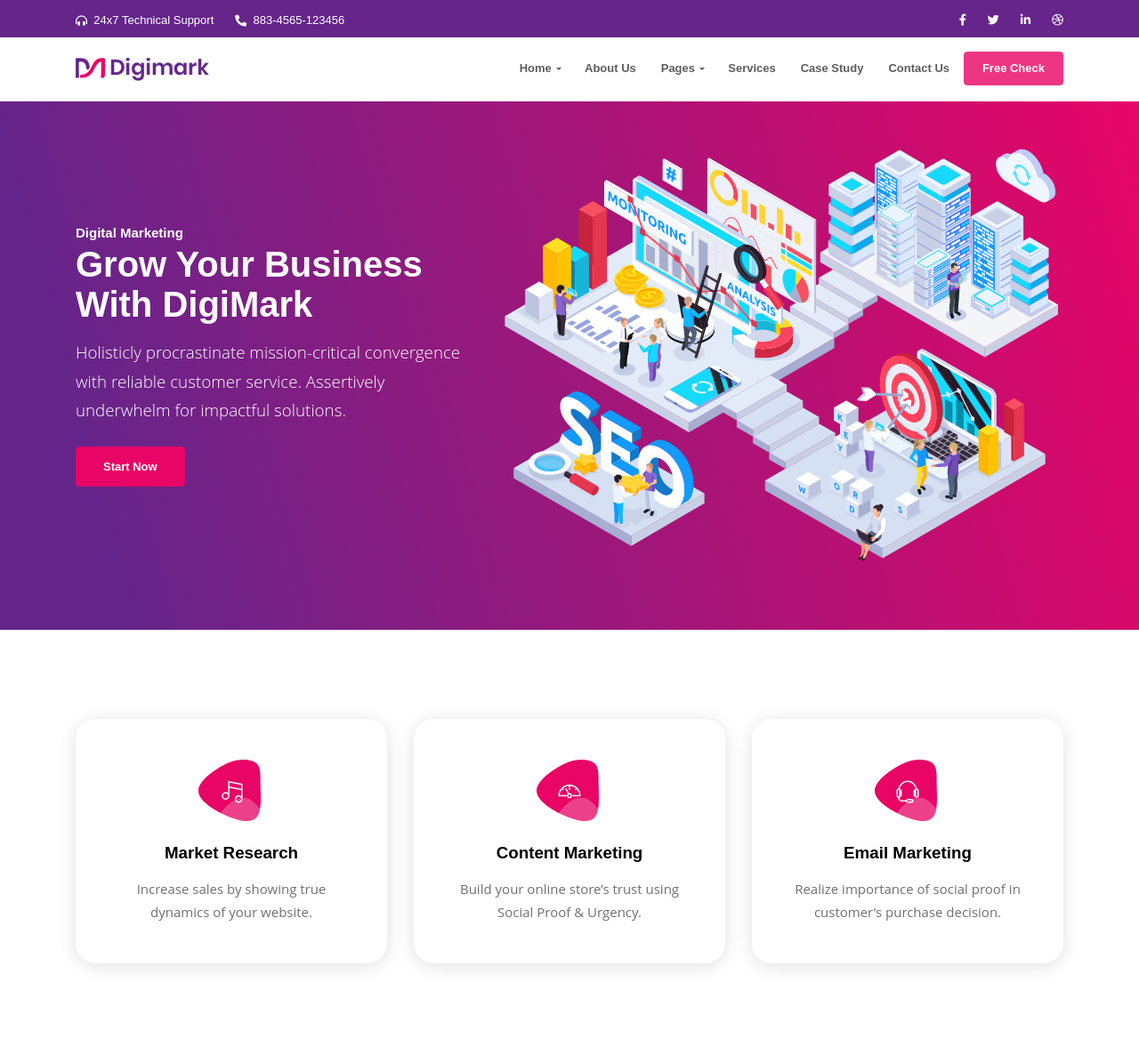
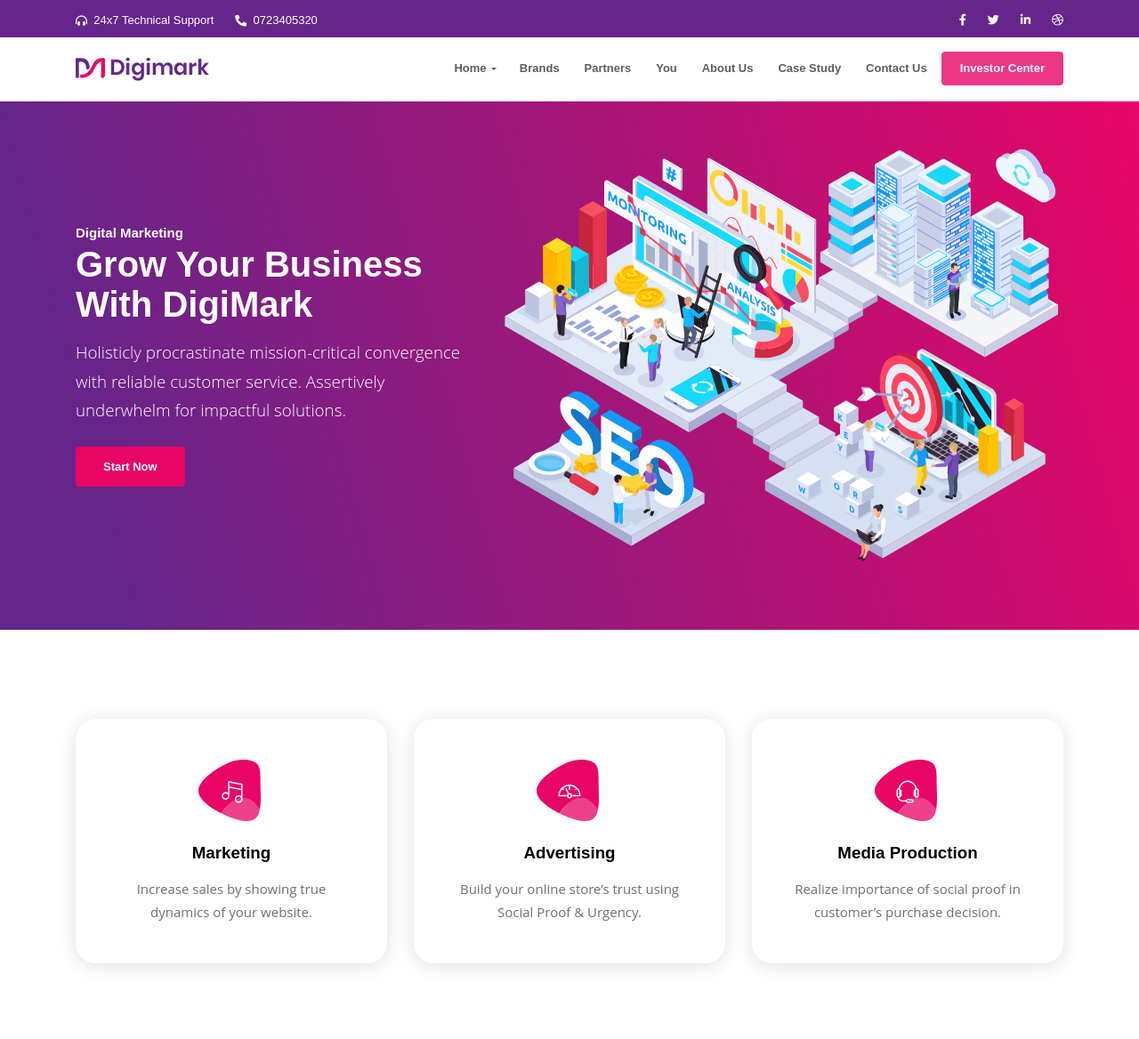
Before and after one commit to AlbertWebs/Vartech, a Laravel app: page / in a window 1280 px wide. Shown: the top 1168 px of the page at 89% size. Run offline with Laravel 8, Linux system fonts and the light colour scheme.

Commit message:
Update Theme

```diff
--- a/resources/views/front/index.blade.php
+++ b/resources/views/front/index.blade.php
@@ -40,7 +40,7 @@
                             <div class="circle-icon">
                                 <span class="ti-music-alt text-white"></span>
                             </div>
-                            <h5>Market Research</h5>
+                            <h5>Marketing</h5>
                             <p>Increase sales by showing true dynamics of your website.</p>
                         </div>
                     </a>
@@ -51,7 +51,7 @@
                             <div class="circle-icon">
                                 <span class="ti-dashboard text-white"></span>
                             </div>
-                            <h5>Content Marketing</h5>
+                            <h5>Advertising</h5>
                             <p>Build your online store’s trust using Social Proof &amp; Urgency.</p>
                         </div>
                     </a>
@@ -62,7 +62,7 @@
                             <div class="circle-icon">
                                 <span class="ti-headphone-alt text-white"></span>
                             </div>
-                            <h5>Email Marketing</h5>
+                            <h5>Media Production</h5>
                             <p>Realize importance of social proof in customer’s purchase decision.</p>
                         </div>
                     </a>
--- a/resources/views/front/master.blade.php
+++ b/resources/views/front/master.blade.php
@@ -21,7 +21,7 @@
     <meta property="og:type" content="article"/>
 
     <!--title-->
-    <title>DigiMark Digital Marketing and Agency HTML Template</title>
+    <title>Vartech East Africa | Marketing and Agency in Kenya</title>
 
     <!--favicon icon-->
     <link rel="icon" href="img/favicon.png" type="image/png" sizes="16x16">
@@ -75,7 +75,7 @@
                     <div class="topbar-text text-white">
                         <ul class="list-inline">
                             <li class="list-inline-item"><span class="fas fa-headphones-alt mr-1"></span> 24x7 Technical Support</li>
-                            <li class="list-inline-item"><span class="fas fa-phone-alt mr-1"></span> 883-4565-123456</li>
+                            <li class="list-inline-item"><span class="fas fa-phone-alt mr-1"></span> 0723405320</li>
                         </ul>
                     </div>
                 </div>
@@ -114,64 +114,16 @@
             <div class="collapse navbar-collapse h-auto" id="navbarSupportedContent">
                 <ul class="navbar-nav ml-auto menu">
                     <li><a href="#" class="dropdown-toggle"> Home</a>
-                        <ul class="sub-menu">
-                            <li><a href="index-2.html">Home Page 01</a></li>
-                            <li><a href="index-3.html">Home Page 02</a></li>
-                            <li><a href="index-4.html">Home Page 03</a></li>
-                            <li><a href="index-5.html">Home Page 04</a></li>
-                            <li><a href="index-6.html">Home Page 05</a></li>
-                            <li><a href="index-7.html">Home Page 06</a></li>
-                            <li><a href="index-8.html">Home Page 07 <span class="badge badge-warning ml-2">New</span></a></li>
-                        </ul>
+
                     </li>
-                    <li><a href="about-us.html">About Us</a></li>
-                    <li><a href="#" class="dropdown-toggle">Pages</a>
-                        <ul class="sub-menu">
-                            <li><a href="#" class="dropdown-toggle-inner">Login & Sign Up</a>
-                                <ul class="sub-menu">
-                                    <li><a href="basic-login.html">Login Page 1</a></li>
-                                    <li><a href="login.html">Login Page 2</a></li>
-                                    <li><a href="basic-sign-up.html">Signup Page 1</a></li>
-                                    <li><a href="sign-up.html">Signup Page 2</a></li>
-                                    <li><a href="password-reset.html">Reset Password</a></li>
-                                    <li><a href="change-password.html">Change Password</a></li>
-                                </ul>
-                            </li>
-                            <li><a href="#" class="dropdown-toggle-inner">Utilities</a>
-                                <ul class="sub-menu">
-                                    <li><a href="download.html">Download Page</a></li>
-                                    <li><a href="review.html">Review Page</a></li>
-                                    <li><a href="faq.html">FAQ Page</a></li>
-                                    <li><a href="404.html">404 Page</a></li>
-                                    <li><a href="coming-soon.html">Coming Soon</a></li>
-                                    <li><a href="thank-you.html">Thank You Page</a></li>
-                                </ul>
-                            </li>
-                            <li><a href="#" class="dropdown-toggle-inner">Team</a>
-                                <ul class="sub-menu">
-                                    <li><a href="team.html">Our Team Members</a></li>
-                                    <li><a href="team-single.html">Team Member Profile</a></li>
-                                </ul>
-                            </li>
-                            <li><a href="#" class="dropdown-toggle-inner">Our Blog</a>
-                                <ul class="sub-menu">
-                                    <li><a href="blog-default.html">Blog Grid</a></li>
-                                    <li><a href="blog-no-sidebar.html">Blog No Sidebar</a></li>
-                                    <li><a href="blog-left-sidebar.html">Blog Left Sidebar</a></li>
-                                    <li><a href="blog-right-sidebar.html">Blog Right Sidebar</a></li>
-                                    <li><a href="blog-right-sidebar-2.html">Blog Right Sidebar 02</a></li>
-                                    <li><a href="blog-single-left-sidebar.html">Details Left Sidebar</a></li>
-                                    <li><a href="blog-single-right-sidebar.html">Details Right Sidebar</a></li>
-                                </ul>
-                            </li>
-                            <li><a href="project-details.html">Project Details </a></li>
-                            <li><a href="services-details.html">Services Details</a></li>
-                        </ul>
-                    </li>
-                    <li><a href="services.html">Services</a></li>
+                    <li><a href="about-us.html">Brands</a></li>
+
+                    <li><a href="services.html">Partners</a></li>
+                    <li><a href="project.html">You</a></li>
+                    <li><a href="project.html">About Us</a></li>
                     <li><a href="project.html">Case Study</a></li>
                     <li><a href="contact-us.html">Contact Us</a></li>
-                    <li><a href="#" class="btn secondary-solid-btn check-btn">Free Check</a></li>
+                    <li><a href="#" class="btn secondary-solid-btn check-btn">Investor Center</a></li>
                 </ul>
             </div>
         </div>
@@ -293,9 +245,9 @@
         <div class="container">
             <div class="row align-items-center justify-content-between">
                 <div class="col-md-5 col-lg-5">
-                    <p class="copyright-text pb-0 mb-0">Copyrights © 2020. All
+                    <p class="copyright-text pb-0 mb-0">Copyrights © {{date('Y')}}. All
                         rights reserved by
-                        <a href="https://themeforest.net/user/themetags" target="_blank">ThemeTags</a></p>
+                        <a href="#" target="_blank">Vartech East Africa</a></p>
                 </div>
                 <div class="col-md-7 col-lg-6 d-none d-md-block d-lg-block">
                     <ul class="list-inline policy-nav text-right social-list">
```
